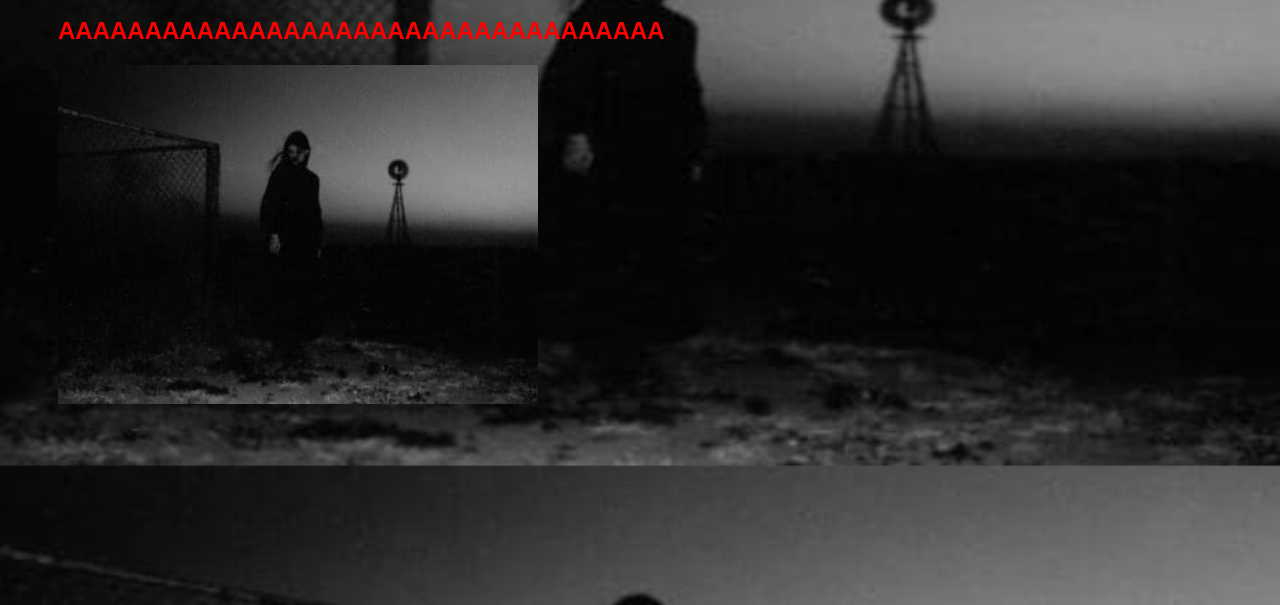
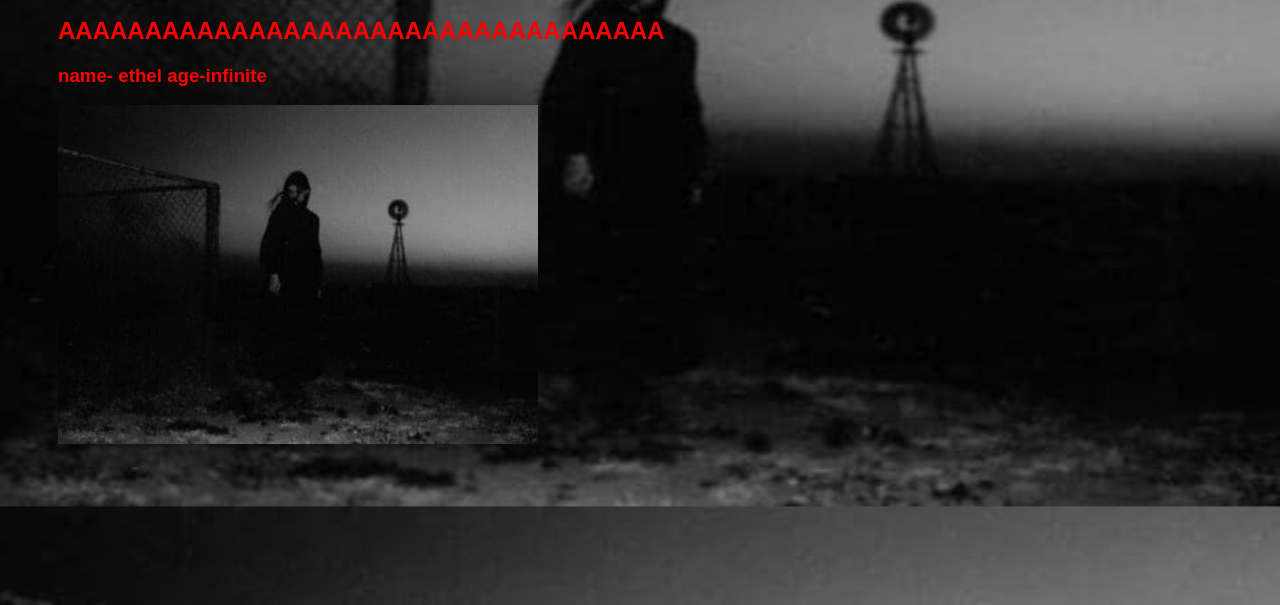
Before and after one commit to auwallac-tech/ART-101, a plain HTML site: page environ/env02.html in a window 1280 px wide. Shown: the part 195-800 px from the top of the page. Drawn offline with Linux system fonts and the light colour scheme; files whose address does not match are found by name.

Commit message:
Update env02.html

```diff
--- a/environ/env02.html
+++ b/environ/env02.html
@@ -10,6 +10,7 @@
      <p>
 BLESSED BE THE DAUGHTERS OF CAIN BLESSED BE THE DAUGHTERS OF CAIN BLESSED BE THE DAUGHTERS OF CAIN BLESSED BE THE DAUGHTERS OF CAIN BLESSED BE THE DAUGHTERS OF CAIN BLESSED BE THE DAUGHTERS OF CAIN BLESSED BE THE DAUGHTERS OF CAIN BLESSED BE THE DAUGHTERS OF CAIN BLESSED BE THE DAUGHTERS OF CAIN BLESSED BE THE DAUGHTERS OF CAIN BLESSED BE THE DAUGHTERS OF CAIN </p>
 <h2>AAAAAAAAAAAAAAAAAAAAAAAAAAAAAAAAAAA </h2>
+        <h3> name- ethel age-infinite </h3>
 <img src="images/perverts.jpg"
     </body>
 </html>
```
